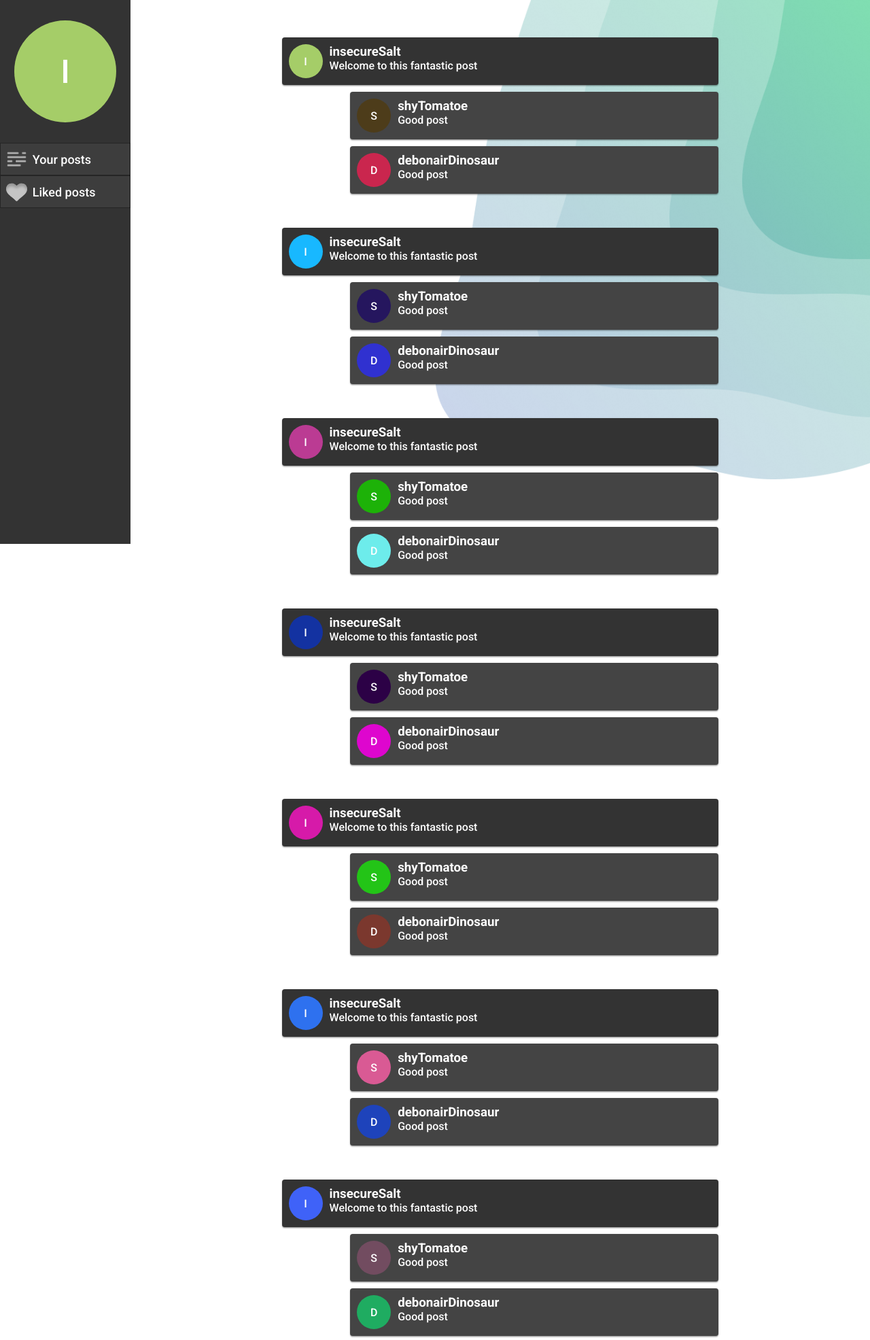
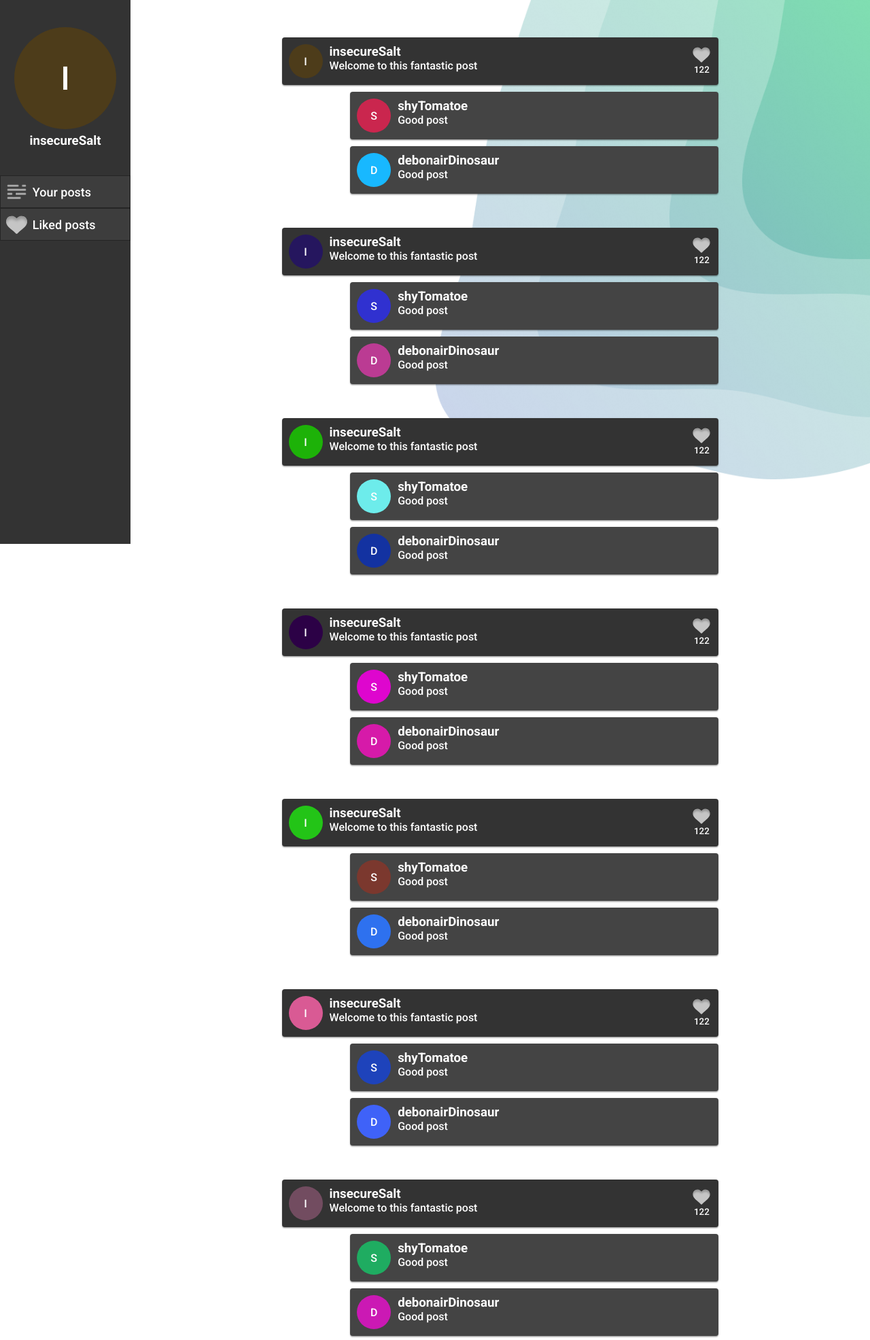
Before and after one commit to semvis123/Project-Webtechnologie, a Flask app: page /me in a window 1280 px wide. Shown: the top 1971 px of the page at 68% size. Run offline with Flask 2, Linux system fonts and the light colour scheme.

Commit message:
added like button, and improved sidebar

```diff
--- a/main.py
+++ b/main.py
@@ -12,12 +12,17 @@ def landing():
 @app.route('/posts')
 def posts():
     def random_iconcolor(): return "#%06x" % random.randint(0, 0xFFFFFF)
+    user = {
+        'username': 'insecureSalt',
+        'icon_color': random_iconcolor()
+    }
     posts = [
         {
             'owner': 'insecureSalt',
             'icon_color': random_iconcolor(),
             'text': 'Welcome to this fantastic post',
             'likes': 122,
+            'liked': True,
             'comments': [
                 {
                     'owner': 'shyTomatoe',
@@ -32,18 +37,22 @@ def posts():
             ]
         } for i in range(10)
     ]
-    return render_template('posts.html', posts=posts)
+    return render_template('posts.html', user=user, posts=posts)
 
 
 @app.route('/liked')
 def liked():
     def random_iconcolor(): return "#%06x" % random.randint(0, 0xFFFFFF)
+    user = {
+        'username': 'insecureSalt',
+        'icon_color': random_iconcolor()
+    }
     liked_posts = [
         {
             'owner': 'insecureSalt',
             'icon_color': random_iconcolor(),
             'text': 'Welcome to this fantastic post',
-            'likes': 122,
+            'likes': 5000,
             'comments': [
                 {
                     'owner': 'shyTomatoe',
@@ -58,7 +67,7 @@ def liked():
             ]
         } for i in range(10)
     ]
-    return render_template('posts.html', posts=liked_posts)
+    return render_template('posts.html', user=user, posts=liked_posts)
 
 
 @app.route('/settings')
--- a/static/css/posts.css
+++ b/static/css/posts.css
@@ -52,12 +52,15 @@
 .big-icon {
     zoom: 3;
     color: #fff;
+    margin-bottom: 2px;
 }
 
 .icon-container {
-    margin: 30px 0;
+    margin: 40px 0;
     display: flex;
-    justify-content: center;
+    flex-direction: column;
+    align-items: center;
+    color: #fff;
 }
 
 .post-container {
@@ -65,6 +68,7 @@
     overflow: auto;
     width: 60%;
     margin-bottom: 40px;
+    position: relative;
 }
 
 .post {
@@ -72,6 +76,23 @@
     margin: 5px;
     padding: 10px;
     display: flex;
+}
+
+.like-container {
+    position: absolute;
+    right: 0;
+    margin-right: 15px;
+    display: flex;
+    flex-direction: column;
+}
+.like-number {
+    font-size: smaller;
+    text-align: center;
+    margin-top: px;
+}
+
+.post-like-icon {
+    height: 30px;
 }
 
 .postcontent {
--- a/templates/posts.html
+++ b/templates/posts.html
@@ -11,6 +11,7 @@
     <div class="sidebar">
         <div class="icon-container">
             <div class="icon big-icon" style="background-color: {{ posts[0].icon_color }};">{{ posts[0].owner[0].upper() }}</div>
+            <h3>{{ user.username }}</h3>
         </div>
         <a href="/me" class="sidebarbtn">
             <img draggable="false" class="sidebarbtn-icon" src="static/assets/posts_icon.svg">
@@ -29,7 +30,10 @@
                     <div class="postcontent">
                         <h3>{{ post.owner }}</h3>
                         <p>{{ post.text }}</p>
-                        <!-- <p>{{post.likes}}</p> -->
+                    </div>
+                    <div class="like-container">
+                        <img draggable="false" class="post-like-icon" src="static/assets/like_icon.svg">
+                        <p class="like-number">{{post.likes}}</p>
                     </div>
                 </div>
                 {% for comment in post.comments %}
```
